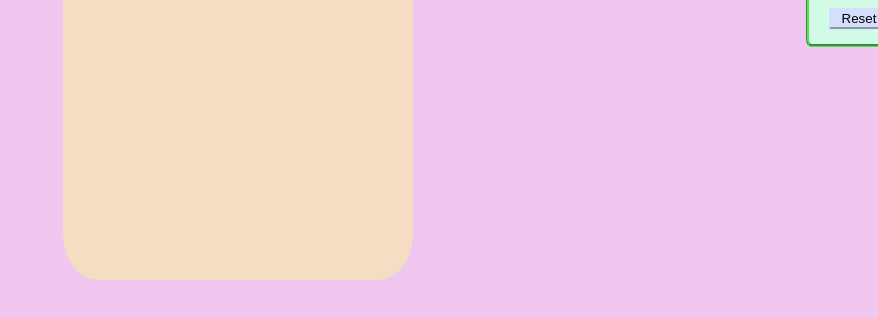
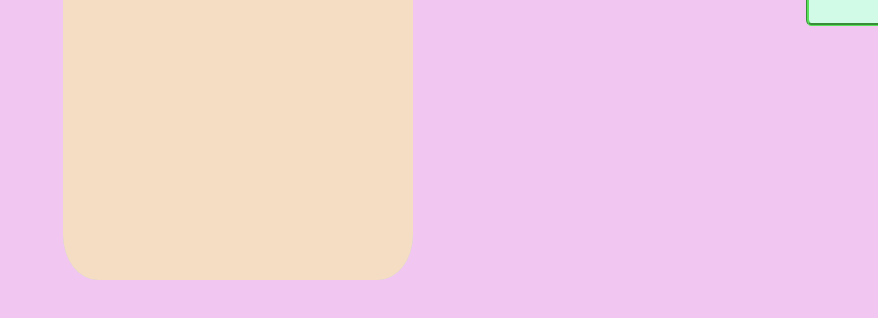
Before and after one commit to bavila19/Trivia_Game, a plain HTML site: page index.html in a window 1280 px wide. Shown: the part 370-688 px from the top of the page, without its empty margins (402-1280 px from the left). Drawn offline with Linux system fonts and the light colour scheme.

Commit message:
removing button for now

```diff
--- a/index.html
+++ b/index.html
@@ -78,7 +78,6 @@
             <h4>score</h4>
             <p id="incCount">0</p>
             <section class="message"></section>
-            <button class="restart">Reset</button>
         </div>
     </div>
     </div>
```
Also changed, not shown: style.css (+0 -7 lines).
